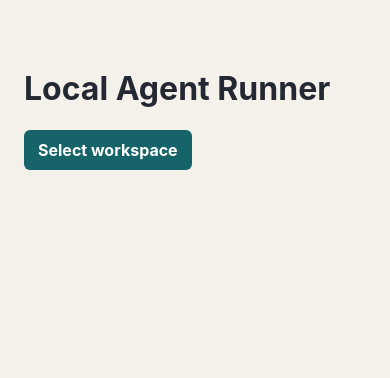
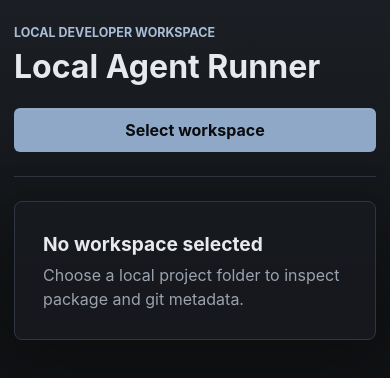
Before and after one commit to mikegutierrez/local-agent-runner, a React (Vite) app: page / in a window 390 px wide. Shown: the top 378 px of the page. Built offline with nearby package versions, Linux system fonts and the light colour scheme.

Commit message:
Apply dark workspace inspector theme

```diff
--- a/src/renderer/App.tsx
+++ b/src/renderer/App.tsx
@@ -17,66 +17,125 @@ export function App() {
 
   return (
     <main id="app-root">
-      <header>
+      <header className="app-header">
+        <div>
+          <p className="eyebrow">Local developer workspace</p>
           <h1>Local Agent Runner</h1>
-        <button onClick={pickWorkspace}>Select workspace</button>
-        {selection && (
-          <section>
+        </div>
+        <button className="button button-primary" onClick={pickWorkspace}>
+          Select workspace
+        </button>
+      </header>
+
+      {selection ? (
+        <section className="workspace-shell">
+          <div className="workspace-header">
+            <div className="workspace-title">
+              <span className="status-dot" aria-hidden="true" />
               <div>
                 <h2>{selection.name}</h2>
-              <pre>{selection.path}</pre>
+                <code>{selection.path}</code>
               </div>
-            <br />
+            </div>
+            <div className="workspace-actions">
               <button
+                className="button button-secondary"
                 onClick={() => inspectWorkspace({ path: selection.path })}
               >
                 Inspect workspace
               </button>
-            <br />
+              <button className="button button-ghost" onClick={clearWorkspace}>
+                Clear
+              </button>
+            </div>
+          </div>
 
-            {packageMetadata && (
-              <div>
-                {packageMetadata.name && <h3>{packageMetadata.name}</h3>}
-                {packageMetadata.version && <h4>{packageMetadata.version}</h4>}
-                {packageMetadata.description && (
-                  <p>{packageMetadata.description}</p>
+          <div className="inspector-grid">
+            <section className="panel panel-wide">
+              <div className="panel-header">
+                <h3>Package</h3>
+                {packageMetadata?.version && (
+                  <span className="pill">v{packageMetadata.version}</span>
                 )}
               </div>
-            )}
-            {packageError && <h4>{packageError}</h4>}
-            {scriptsError && <h4>{scriptsError}</h4>}
-            {scriptsStatus === InspectionStatus.MISSING && (
-              <h4>No scripts found</h4>
-            )}
-            <div style={{ display: "flex", flexDirection: "row", gap: 8 }}>
-              {scriptsStatus === InspectionStatus.OK && scripts && (
-                <div style={{ width: "60%" }}>
-                  <h3>Scripts</h3>
-                  <pre>{JSON.stringify(scripts, null, 2)}</pre>
+
+              {packageMetadata ? (
+                <div className="metadata-list">
+                  <div>
+                    <span>Name</span>
+                    <strong>{packageMetadata.name ?? "Unnamed package"}</strong>
                   </div>
-              )}
-              {git?.isRepo && (
-                <div style={{ width: "40%" }}>
-                  <h3>git</h3>
-                  <pre>
-                    {JSON.stringify(
-                      {
-                        branch: git.branch,
-                        hasUncommittedChanges: git.hasUncommittedChanges,
-                      },
-                      null,
-                      2,
-                    )}
-                  </pre>
+                  {packageMetadata.description && (
+                    <div>
+                      <span>Description</span>
+                      <p>{packageMetadata.description}</p>
                     </div>
                   )}
                 </div>
+              ) : (
+                <p className="empty-state">
+                  Inspect the workspace to load package metadata.
+                </p>
+              )}
 
-            <br />
-            <button onClick={clearWorkspace}>Clear workspace</button>
+              {packageError && <p className="message message-error">{packageError}</p>}
+            </section>
+
+            <section className="panel">
+              <div className="panel-header">
+                <h3>Git</h3>
+                {git?.isRepo && <span className="pill pill-green">repository</span>}
+              </div>
+
+              {git?.isRepo ? (
+                <div className="metadata-list">
+                  <div>
+                    <span>Branch</span>
+                    <strong>{git.branch || "detached HEAD"}</strong>
+                  </div>
+                  <div>
+                    <span>Status</span>
+                    <strong>
+                      {git.hasUncommittedChanges ? "Uncommitted changes" : "Clean"}
+                    </strong>
+                  </div>
+                </div>
+              ) : (
+                <p className="empty-state">
+                  Git metadata appears after inspection for repositories.
+                </p>
+              )}
+            </section>
+          </div>
+
+          <section className="panel scripts-panel">
+            <div className="panel-header">
+              <h3>Scripts</h3>
+              {scripts && (
+                <span className="pill">{Object.keys(scripts).length} found</span>
+              )}
+            </div>
+
+            {scriptsStatus === InspectionStatus.OK && scripts && (
+              <pre>{JSON.stringify(scripts, null, 2)}</pre>
+            )}
+            {scriptsStatus === InspectionStatus.MISSING && (
+              <p className="message">No scripts found.</p>
+            )}
+            {scriptsError && <p className="message message-error">{scriptsError}</p>}
+            {!scriptsStatus && (
+              <p className="empty-state">
+                Inspect the workspace to discover available npm scripts.
+              </p>
+            )}
+          </section>
+        </section>
+      ) : (
+        <section className="empty-workspace">
+          <h2>No workspace selected</h2>
+          <p>Choose a local project folder to inspect package and git metadata.</p>
         </section>
       )}
-      </header>
     </main>
   );
 }
--- a/src/renderer/styles.css
+++ b/src/renderer/styles.css
@@ -1,28 +1,48 @@
 :root {
-  color: #242832;
-  background: #f4f1ea;
+  color: #e7e9ec;
+  background: #101214;
   font-family:
     Inter, ui-sans-serif, system-ui, -apple-system, BlinkMacSystemFont, "Segoe UI",
     sans-serif;
+  font-synthesis: none;
+  line-height: 1.5;
+  text-rendering: optimizeLegibility;
+  --bg: #101214;
+  --bg-deep: #090b0d;
+  --surface: #171a1f;
+  --surface-muted: #20242b;
+  --border: #303641;
+  --text: #e7e9ec;
+  --text-muted: #9aa3ad;
+  --accent: #8fa8c8;
+  --accent-strong: #a9bdd7;
+  --blue: #8fa8c8;
+  --green: #9bb99f;
+  --yellow: #c8b98c;
+  --red: #c28f91;
+  --shadow: rgba(9, 11, 13, 0.62);
+}
+
+* {
+  box-sizing: border-box;
 }
 
 body {
+  min-width: 360px;
   margin: 0;
+  background:
+    linear-gradient(180deg, rgba(32, 36, 43, 0.7), rgba(16, 18, 20, 0) 320px),
+    var(--bg);
+}
+
+button,
+input,
+textarea {
+  font: inherit;
 }
 
 button {
-  background: #17636a;
-  border: 0;
-  border-radius: 6px;
-  color: white;
-  cursor: pointer;
-  font: inherit;
-  font-weight: 700;
-  padding: 10px 14px;
-}
-
-button:hover {
-  background: #104d53;
+  appearance: none;
 }
 
 code,
@@ -31,18 +51,290 @@ pre {
 }
 
 pre {
-  background: #fffefa;
-  border: 1px solid #d8d0c2;
-  border-radius: 6px;
-  margin: 14px 0 0;
-  max-height: 210px;
+  max-height: 280px;
+  margin: 0;
   overflow: auto;
   padding: 14px;
+  border: 1px solid var(--border);
+  border-radius: 6px;
+  background: var(--bg-deep);
+  color: var(--text);
   white-space: pre-wrap;
 }
 
 #app-root {
-  max-width: 980px;
+  width: min(1120px, calc(100vw - 48px));
   margin: 0 auto;
-  padding: 48px 24px;
+  padding: 40px 0;
 }
+
+.app-header {
+  display: flex;
+  align-items: flex-end;
+  justify-content: space-between;
+  gap: 24px;
+  padding-bottom: 24px;
+  border-bottom: 1px solid var(--border);
+}
+
+.eyebrow {
+  margin: 0 0 6px;
+  color: var(--accent-strong);
+  font-size: 0.78rem;
+  font-weight: 700;
+  letter-spacing: 0;
+  text-transform: uppercase;
+}
+
+h1,
+h2,
+h3,
+h4,
+p {
+  margin-top: 0;
+}
+
+h1 {
+  margin-bottom: 0;
+  color: var(--text);
+  font-size: 2rem;
+  line-height: 1.1;
+}
+
+h2 {
+  margin-bottom: 4px;
+  color: var(--text);
+  font-size: 1.2rem;
+}
+
+h3 {
+  margin-bottom: 0;
+  color: var(--text);
+  font-size: 0.95rem;
+}
+
+h4 {
+  margin-bottom: 12px;
+  color: var(--yellow);
+}
+
+.button {
+  min-height: 38px;
+  padding: 9px 14px;
+  border: 1px solid transparent;
+  border-radius: 6px;
+  cursor: pointer;
+  font-weight: 700;
+  transition:
+    background 140ms ease,
+    border-color 140ms ease,
+    color 140ms ease;
+}
+
+.button-primary {
+  background: var(--accent);
+  color: var(--bg-deep);
+}
+
+.button-primary:hover {
+  background: var(--accent-strong);
+}
+
+.button-secondary {
+  background: var(--surface-muted);
+  border-color: var(--border);
+  color: var(--text);
+}
+
+.button-secondary:hover {
+  border-color: var(--accent);
+  background: #252b33;
+}
+
+.button-ghost {
+  border-color: var(--border);
+  background: transparent;
+  color: var(--text-muted);
+}
+
+.button-ghost:hover {
+  border-color: var(--accent);
+  color: var(--text);
+}
+
+.button-primary,
+.button-secondary {
+  box-shadow: 0 1px 0 rgba(255, 255, 255, 0.08) inset;
+}
+
+.workspace-shell,
+.empty-workspace {
+  margin-top: 24px;
+}
+
+.empty-workspace,
+.panel,
+.workspace-header {
+  border: 1px solid var(--border);
+  border-radius: 8px;
+  background: rgba(23, 26, 31, 0.88);
+  box-shadow: 0 18px 48px var(--shadow);
+}
+
+.empty-workspace {
+  padding: 28px;
+}
+
+.empty-workspace p,
+.empty-state {
+  margin-bottom: 0;
+  color: var(--text-muted);
+}
+
+.workspace-header {
+  display: flex;
+  align-items: center;
+  justify-content: space-between;
+  gap: 24px;
+  padding: 18px;
+}
+
+.workspace-title {
+  display: flex;
+  align-items: center;
+  gap: 12px;
+  min-width: 0;
+}
+
+.workspace-title code {
+  display: block;
+  max-width: 680px;
+  overflow: hidden;
+  color: var(--text-muted);
+  text-overflow: ellipsis;
+  white-space: nowrap;
+}
+
+.status-dot {
+  width: 10px;
+  height: 10px;
+  flex: 0 0 auto;
+  border-radius: 999px;
+  background: var(--green);
+  box-shadow: 0 0 0 4px rgba(155, 185, 159, 0.14);
+}
+
+.workspace-actions {
+  display: flex;
+  flex-wrap: wrap;
+  justify-content: flex-end;
+  gap: 10px;
+}
+
+.inspector-grid {
+  display: grid;
+  grid-template-columns: minmax(0, 1.4fr) minmax(280px, 0.8fr);
+  gap: 16px;
+  margin-top: 16px;
+}
+
+.panel {
+  padding: 18px;
+}
+
+.panel-wide {
+  min-width: 0;
+}
+
+.panel-header {
+  display: flex;
+  align-items: center;
+  justify-content: space-between;
+  gap: 12px;
+  margin-bottom: 16px;
+}
+
+.pill {
+  display: inline-flex;
+  align-items: center;
+  min-height: 24px;
+  padding: 3px 8px;
+  border: 1px solid rgba(143, 168, 200, 0.35);
+  border-radius: 999px;
+  color: var(--accent-strong);
+  font-size: 0.78rem;
+  font-weight: 700;
+}
+
+.pill-green {
+  border-color: rgba(155, 185, 159, 0.35);
+  color: var(--green);
+}
+
+.metadata-list {
+  display: grid;
+  gap: 14px;
+}
+
+.metadata-list div {
+  display: grid;
+  gap: 4px;
+}
+
+.metadata-list span {
+  color: var(--blue);
+  font-size: 0.78rem;
+  font-weight: 700;
+  text-transform: uppercase;
+}
+
+.metadata-list strong {
+  color: var(--text);
+}
+
+.metadata-list p {
+  margin-bottom: 0;
+  color: var(--text-muted);
+}
+
+.scripts-panel {
+  margin-top: 16px;
+}
+
+.message {
+  margin-bottom: 0;
+  color: var(--yellow);
+}
+
+.message-error {
+  color: var(--red);
+}
+
+@media (max-width: 760px) {
+  #app-root {
+    width: min(100vw - 28px, 1120px);
+    padding: 24px 0;
+  }
+
+  .app-header,
+  .workspace-header {
+    align-items: stretch;
+    flex-direction: column;
+  }
+
+  .workspace-actions {
+    justify-content: stretch;
+  }
+
+  .button {
+    width: 100%;
+  }
+
+  .inspector-grid {
+    grid-template-columns: 1fr;
+  }
+
+  .workspace-title code {
+    max-width: calc(100vw - 96px);
+  }
+}
```
Lines whose indentation alone changed are shown as unchanged.
